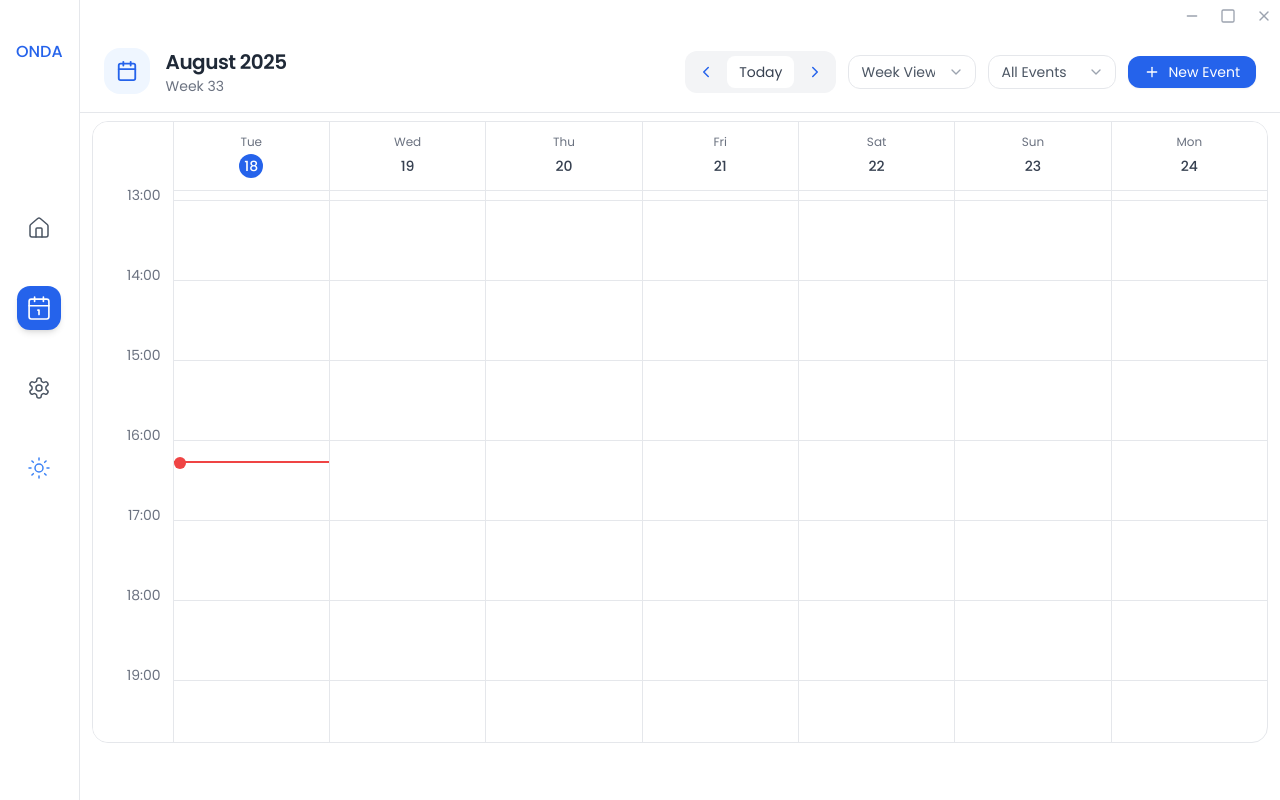
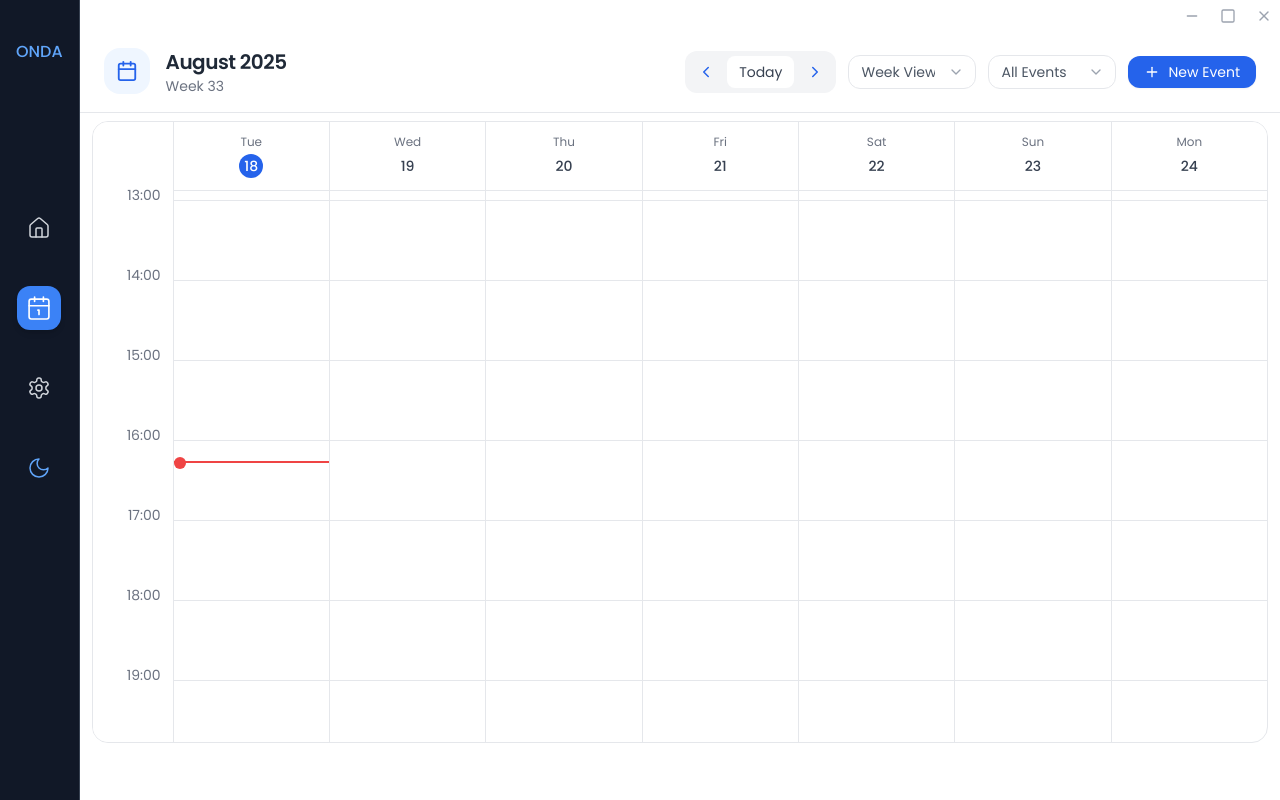
Before and after one commit to OleksandrHridzhak/Onda, a React (Create React App) app in the folder render/: page /#/calendar in a window 1280 px wide. Built offline with nearby package versions, Linux system fonts and the light colour scheme; the HTML template or start-up script is replaced by a standard one.

Commit message:
feat: added theme in redux context

```diff
--- a/render/src/App.js
+++ b/render/src/App.js
@@ -1,5 +1,8 @@
 import { useEffect, useRef, useState } from 'react';
 import { HashRouter as Router, Routes, Route, useLocation, useNavigate } from 'react-router-dom';
+import { useDispatch } from 'react-redux';
+import { fetchTheme } from './store/slices/themeSlice';
+
 import Sidebar from './components/Sidebar';
 import Table from './components/pages/Table';
 import MenuWin from './components/MenuWin';
@@ -28,7 +31,10 @@ function App() {
   const navigate = useNavigate();
   const location = useLocation();
   const isProcessing = useRef(false);
-
+  const dispatch = useDispatch();
+  useEffect(() => {
+    dispatch(fetchTheme()); // тут отримуємо тему з Electron при старті апки
+  }, [dispatch]);
   // Початкове отримання теми
   useEffect(() => {
     window.electronAPI?.getTheme?.().then((res) => {
--- a/render/src/components/ColumnHeader.jsx
+++ b/render/src/components/ColumnHeader.jsx
@@ -1,5 +1,5 @@
-import React, { useState } from 'react';
-import { getIconComponent } from './utils/icons'; // Імпорт функції
+import { useState } from 'react';
+import { getIconComponent } from './utils/icons';
 import ColumnMenu from './ColumnMenu';
 
 const ColumnHeader = ({
--- a/render/src/components/Sidebar.jsx
+++ b/render/src/components/Sidebar.jsx
@@ -1,8 +1,12 @@
 import React, { useState, useEffect } from "react";
 import { Settings, Home, Calendar1, Sun, Moon } from 'lucide-react';
 import { Link, useLocation } from 'react-router-dom';
+import { useDispatch, useSelector } from "react-redux";
+import { switchThemeAPI } from "../store/slices/themeSlice";
 
-const Sidebar = ({darkMode,setDarkMode}) => {
+const Sidebar = ({setDarkMode}) => {
+  const dispatch = useDispatch();
+  const darkMode = useSelector((state) => state.theme.darkMode);
   const location = useLocation();
   const deriveActive = (path) => {
     if (path.startsWith('/calendar')) return 'calendar';
@@ -35,7 +39,7 @@ const Sidebar = ({darkMode,setDarkMode}) => {
     ${active === name ? "text-white" : darkMode ? "text-gray-300" : "text-gray-600"}`;
 
   const toggleTheme = () => {
-    setDarkMode(!darkMode);
+    dispatch(switchThemeAPI(!darkMode))
   };
 
   return (
--- a/render/src/components/widgets/TimelineWidget.jsx
+++ b/render/src/components/widgets/TimelineWidget.jsx
@@ -1,13 +1,18 @@
 import React, { useState, useEffect } from 'react';
 import { Calendar, Clock } from 'lucide-react';
+import { useSelector } from "react-redux";
 
-const TimelineWidget = ({ darkTheme = false }) => {
+const TimelineWidget = () => {
   const getCurrentTimeString = () => {
     const now = new Date();
     const hours = now.getHours().toString().padStart(2, '0');
-    const minutes = now.getMinutes().toString().padStart(2, '0');
+  const minutes = now.getMinutes().toString().padStart(2, '0');
     return `${hours}:${minutes}`;
   };
+  console.log(useSelector((state) => state.theme));
+
+  const darkTheme = useSelector((state) => state.theme.darkMode);
+
 
   const [events, setEvents] = useState([]);
   const [hoveredEvent, setHoveredEvent] = useState(null);
--- a/render/src/store/slices/themeSlice.js
+++ b/render/src/store/slices/themeSlice.js
@@ -1,24 +1,30 @@
 import { createSlice, createAsyncThunk } from '@reduxjs/toolkit';
+
 
 export const fetchTheme = createAsyncThunk('theme/fetchTheme', async () => {
   const res = await window.electronAPI?.getTheme?.();
-  return res?.darkMode ?? false;
+  return res?.darkMode ?? true;
 });
+
 
 export const switchThemeAPI = createAsyncThunk('theme/switchTheme', async (darkMode) => {
   await window.electronAPI?.switchTheme?.(darkMode);
+  localStorage.setItem('darkMode', darkMode);
   return darkMode;
 });
+
+const initialDarkMode = localStorage.getItem('darkMode') === 'true';
 
 const themeSlice = createSlice({
   name: 'theme',
   initialState: {
-    darkMode: false,
+    darkMode: initialDarkMode,
     status: 'idle',
   },
   reducers: {
     setDarkMode: (state, action) => {
       state.darkMode = action.payload;
+      localStorage.setItem('darkMode', action.payload);
     },
   },
   extraReducers: (builder) => {
@@ -34,5 +40,4 @@ const themeSlice = createSlice({
 });
 
 export const { setDarkMode } = themeSlice.actions;
-
 export default themeSlice.reducer;
```
Also changed, not shown: 1 other file (tests, documents, lock files or other folders).
